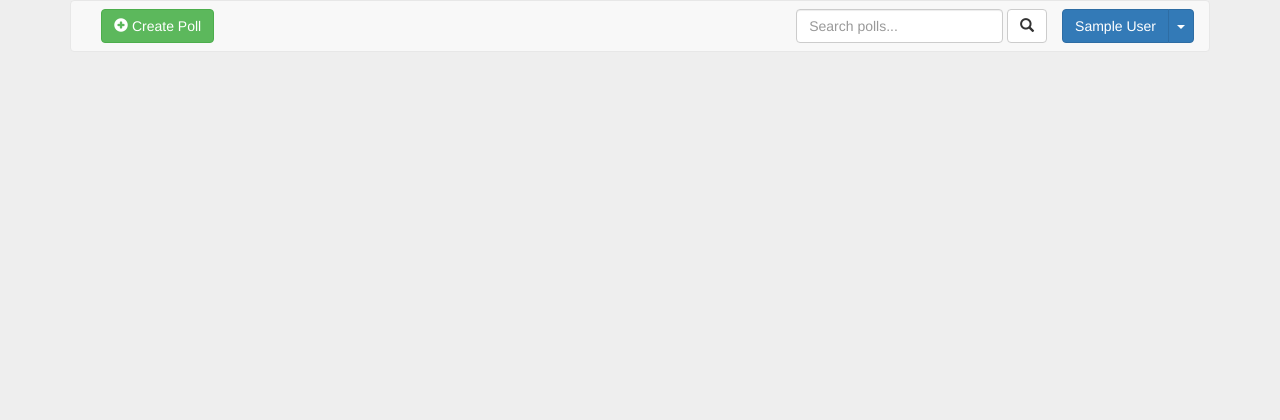
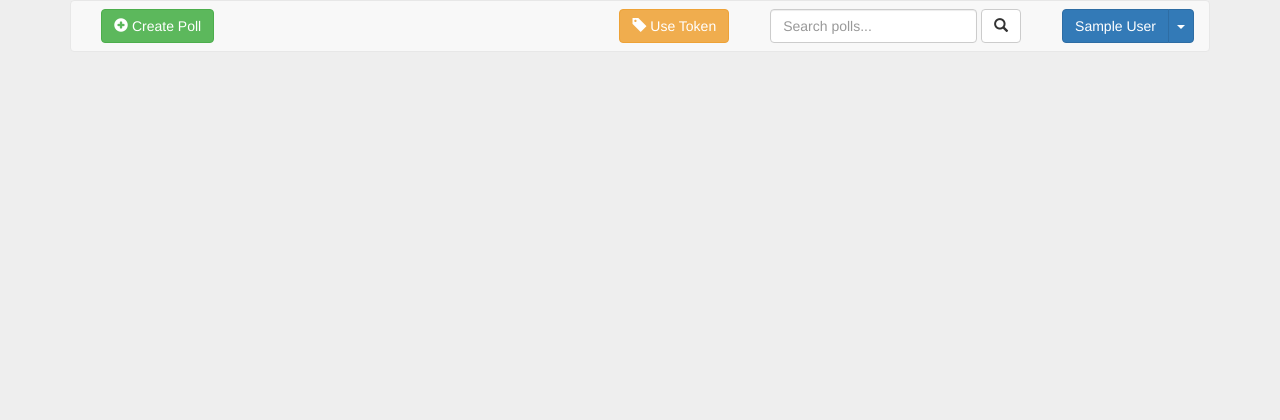
Before and after one commit to ludwig801/FEUP-LTW, a PHP site: template templates/navbar.php in a window 1280 px wide. Shown: the top 420 px of the page. Run offline with PHP 8.4, Linux system fonts and the light colour scheme; the template is opened without the code that fills it, so the values that code supplies are empty; the visitor is signed in with stand-in values (Sample User, id 1); some libraries are stand-ins or nearby versions.

Commit message:
New "token" navbar button

```diff
--- a/content/css/style.css
+++ b/content/css/style.css
@@ -1,5 +1,9 @@
 body {
 	background-color: #eee;
+}
+
+a:hover {
+    text-decoration: none;
 }
 
 /* SIGN IN */
--- a/templates/navbar.php
+++ b/templates/navbar.php
@@ -12,14 +12,26 @@
 
 		<ul class="nav navbar-nav navbar-left">
 			<a href="create_poll.php">
-				<button type="button" class="btn btn-success navbar-btn">
+				<button type="button" class="btn btn-success navbar-btn" title="Create a new poll">
 					<span style="color:white" class="glyphicon glyphicon-plus-sign" aria-hidden="true"></span>
 					Create Poll
 				</button>
 			</a>
+
 		</ul>
 
 		<ul class="nav navbar-nav navbar-right">
+
+			<a href="poll_token.php" class="navbar-left">
+				<button type="button" class="btn btn-warning navbar-btn" title="Tokens are used to answer polls without search. They also allow you to answer private polls.">
+					<span style="color:white" class="glyphicon glyphicon-tag" aria-hidden="true"></span>
+					Use Token
+				</button>
+			</a>
+
+			<!-- JUST TO SET SPACING-->
+			<button type="button" class="btn navbar-btn navbar-left" style="visibility: hidden">
+			</button>
 
 			<form class="navbar-form navbar-left" method="GET" action="user.php" role="search">
 				<div class="form-group">
@@ -27,6 +39,10 @@
 				</div>
 				<button type="submit" class="btn btn-default"><span class="glyphicon glyphicon-search" aria-hidden="true"></span></button>
 			</form>
+
+			<!-- JUST TO SET SPACING-->
+			<button type="button" class="btn navbar-btn navbar-left" style="visibility: hidden">
+			</button>
 
 			<div class="btn-group">
 			  <a href="user_page.php" type="button" class="btn btn-primary navbar-btn"><?= $_SESSION['myname'] ?></a>
```
